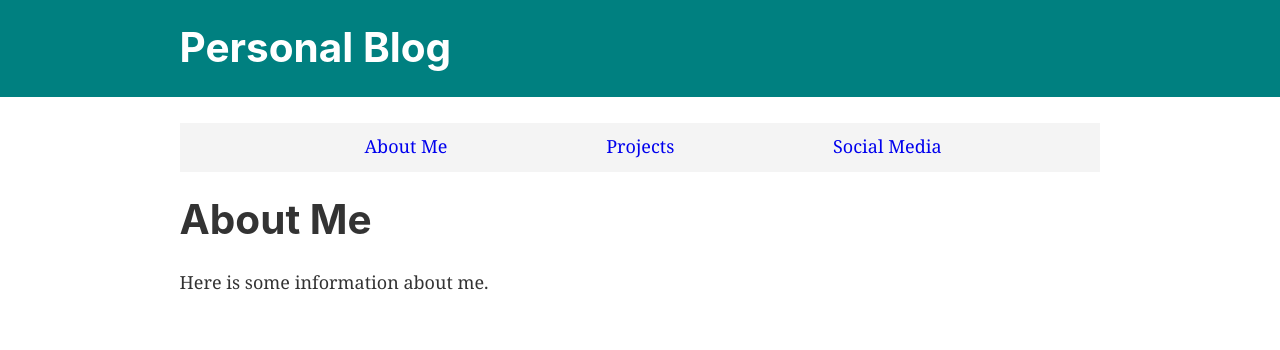
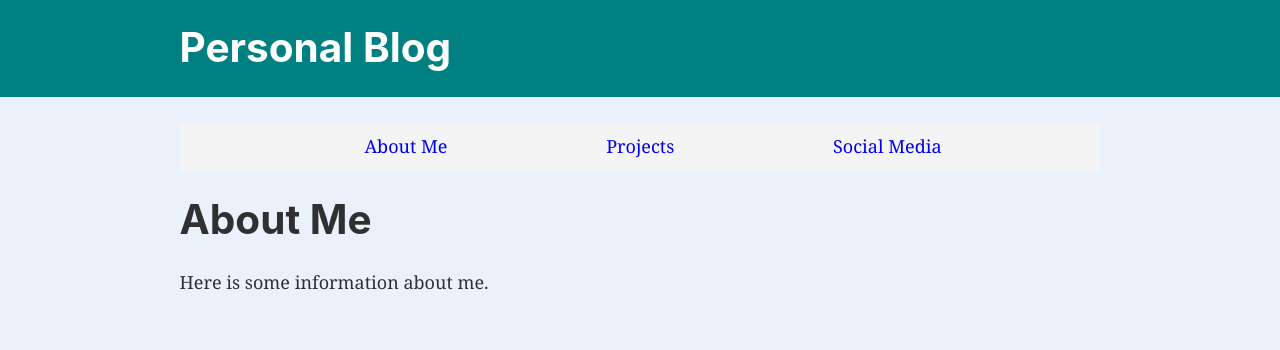
Before and after one commit to ronoys/personal-site, a Gatsby site: page / in a window 1280 px wide. Built offline with nearby package versions, Linux system fonts and the light colour scheme; Gatsby itself is replaced by a stand-in of ours.

Commit message:
background changes

```diff
--- a/src/components/layout.css
+++ b/src/components/layout.css
@@ -2,6 +2,7 @@ html {
   font-family: sans-serif;
   -ms-text-size-adjust: 100%;
   -webkit-text-size-adjust: 100%;
+  background-color: #ebf1fa;
 }
 body {
   margin: 0;
```
